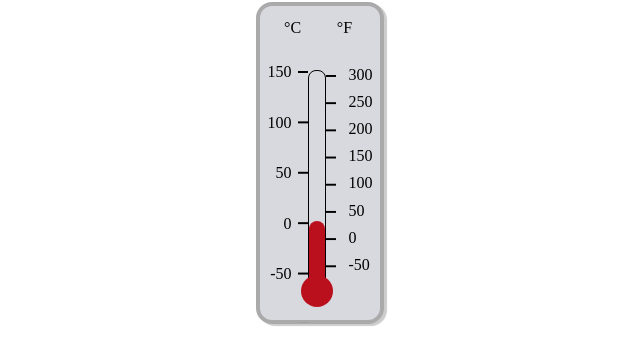
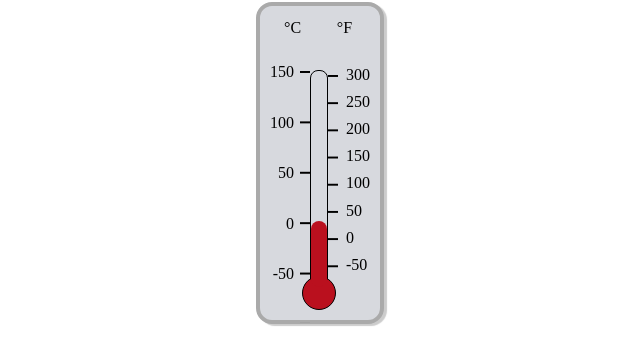
Before and after one commit to laci79/thermo, a plain HTML site: page index.html in a window 1280 px wide. Shown: the part 127-487 px from the top of the page, 320-960 px from the left. Drawn offline with nearby package versions, Linux system fonts and the light colour scheme.

Commit message:
bulb modified2

```diff
--- a/index.html
+++ b/index.html
@@ -31,7 +31,9 @@
         <div class="celsius-scale"></div>
 
         <div class="thermo-column">
+            <div class="bulb-border"></div>
             <div class="mercury" id="div"></div>
+            <div class="bulb"></div>
         </div>
 
         <div class="fahrenheit-scale"></div>
@@ -45,9 +47,8 @@
             <div class="fahrenheit-label">0</div>
             <div class="fahrenheit-label">-50</div>
         </div>
-        <div class="bulb"></div>
+
     </div>
-
 </section>
 
 </body>
--- a/thermo/style.css
+++ b/thermo/style.css
@@ -110,7 +110,7 @@ input[type=number] {
     width: 0.625em;
     background-image: linear-gradient(hsl(0, 0%, 0%) 0.1em, hsla(0, 0%, 0%, 0) 0.1em);
     background-size: 0.8em 1.7em;
-    margin-right: 0.8em;
+    margin-right: 0.5em;
     margin-top: 1.7em;
 }
 
@@ -149,12 +149,24 @@ input[type=number] {
     transition: 1s all ease-in-out
 }
 
-.bulb {
+.bulb-border {
     width: 2em;
     height: 2em;
-    border-radius: 1em;
+    border-radius: 50%;
     background: #ba101e;
     position: absolute;
-    top: 16.8em;
-    left: 2.55em;
+    left: -0.55em;
+    top: 12.8em;
+    border: 1px solid black;
 }
+
+/*.bulb {*/
+/*    width: 2em;*/
+/*    height: 2em;*/
+/*    border-radius: 1em;*/
+/*    background: #ba101e;*/
+/*    position: absolute;*/
+/*    left: -0.5em;*/
+/*    top: 13em;*/
+/*    display: none;*/
+/*}*/
```
Also changed, not shown: thermo/celsius-fahrenheit-conv.js (+0 -11 lines).
